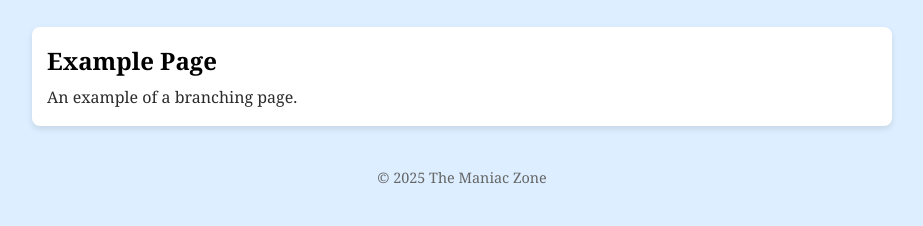
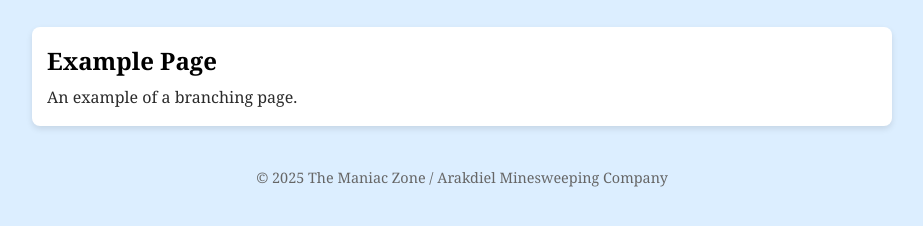
Before and after one commit to TheManiacZone/TheManiacZone.github.io, a plain HTML site: page index.html in a window 1280 px wide. Shown: the part 128-354 px from the top of the page, without its empty margins (178-1101 px from the left). Drawn offline with Linux system fonts and the light colour scheme.

Commit message:
Update index.html

```diff
--- a/index.html
+++ b/index.html
@@ -18,7 +18,8 @@
   </main>
 
   <footer>
-    <p>&copy; <span id="year"></span> The Maniac Zone</p>
+    <p>&copy; <span id="year"></span> The Maniac Zone / Arakdiel Minesweeping Company</p>
   </footer>
 </body>
+
 </html>
```
